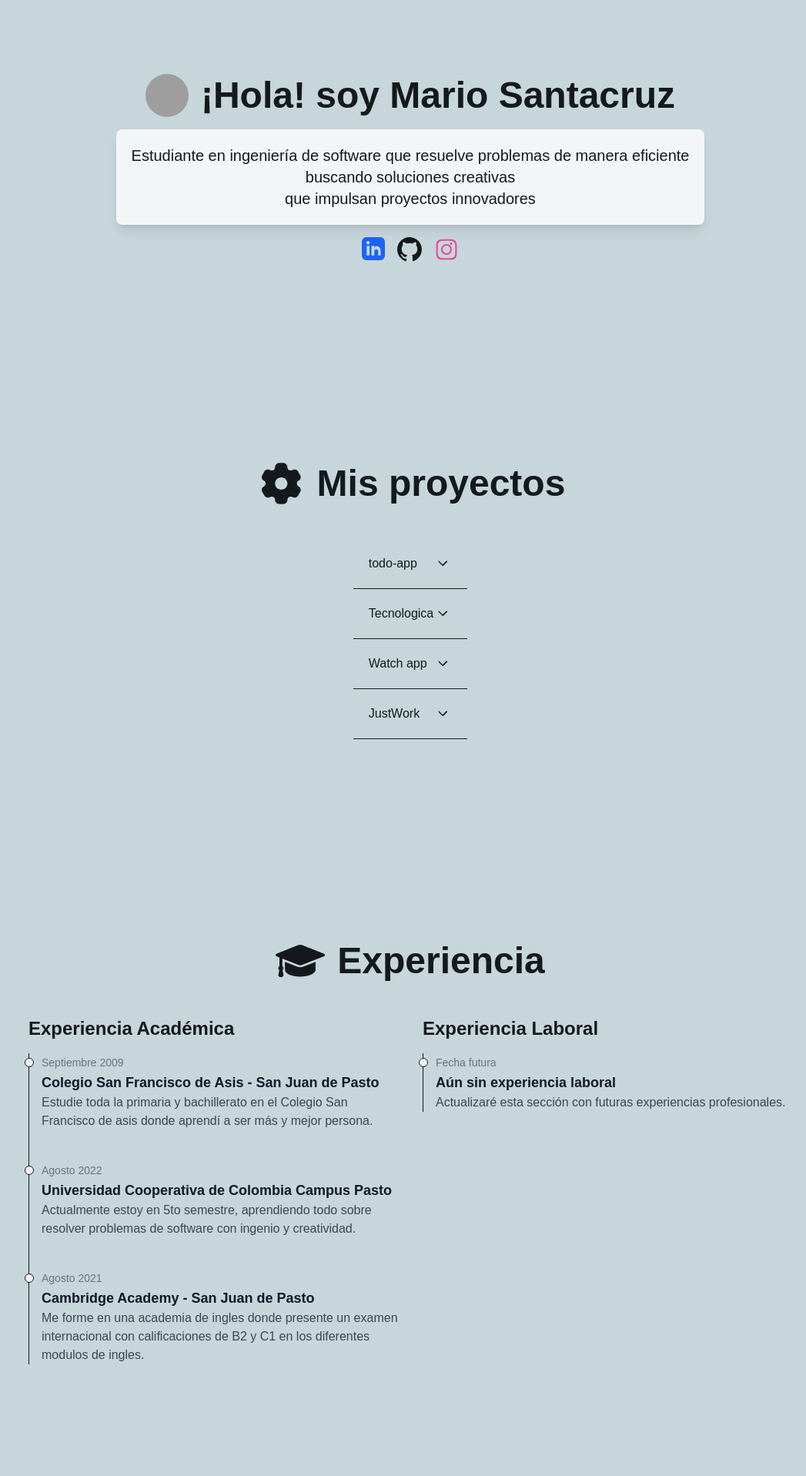
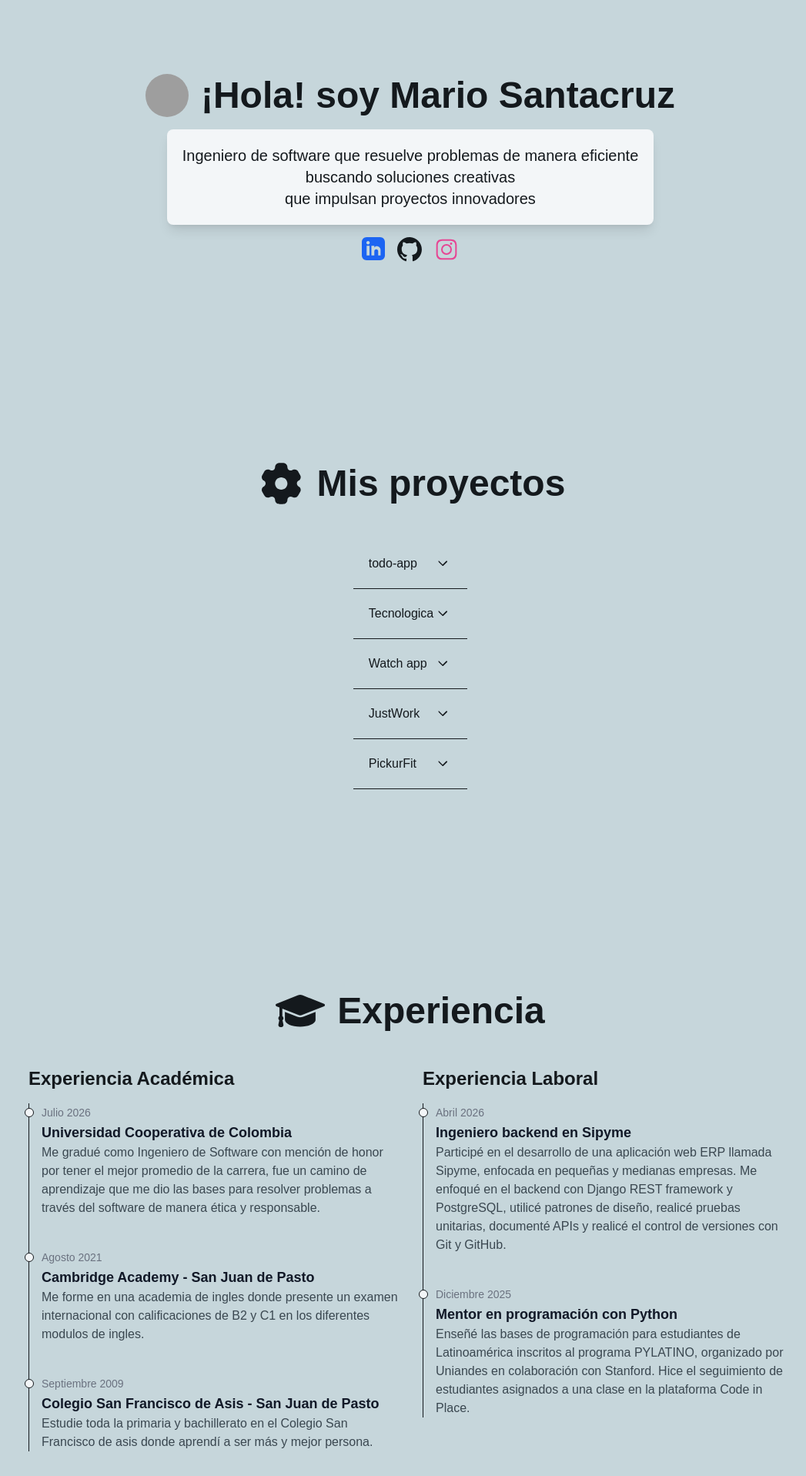
Before and after one commit to dastan8q/miportfolio, a Next.js app: page / in a window 1280 px wide. Shown: the part 880-2797 px from the top of the page at 77% size, without its empty margins (107-1154 px from the left). Built offline with nearby package versions, Linux system fonts and the light colour scheme; grey boxes are pictures that could not be loaded.

Commit message:
Actualizando experiencia y animaciones

```diff
--- a/app/globals.css
+++ b/app/globals.css
@@ -43,7 +43,7 @@ body {
 }
 
 .text-outline {
-  -webkit-text-stroke: 2px #fff;
+  -webkit-text-stroke: 0.045em #fff;
   color: transparent;
 }
 
--- a/app/layout.tsx
+++ b/app/layout.tsx
@@ -28,7 +28,7 @@ export default function RootLayout({
   children: React.ReactNode;
 }>) {
   return (
-    <html lang="en">
+    <html lang="en" className="scroll-smooth">
       <body
         className={`${geologicaRegular.variable} ${geistMono.variable} font-rubik antialiased`}
       >
--- a/app/page.tsx
+++ b/app/page.tsx
@@ -8,7 +8,6 @@ import MisStacksPlus from '@/components/MisStacksPlus';
 import Experiencia from '@/components/Experiencia';
 import AboutMe from '@/components/AboutMe';
 import ContactMe from '@/components/ContactMe';
-import Image from 'next/image';
 
 export default function Home() {
   useEffect(() => {
@@ -37,13 +36,6 @@ export default function Home() {
           </div>
 
           <div className="absolute inset-0 flex items-center justify-center">
-            <Image
-              src="/images/myimage.jpg"
-              alt="Mi imagen MS"
-              className="object-cover rounded-lg sm:w-60 sm:h-60 md:w-80 md:h-80 lg:w-96 lg:h-96"
-              width={500}
-              height={500}
-            />
             <h1 className="absolute text-outline text-6xl md:text-8xl lg:text-9xl font-bold text-center z-10">
               SOFTWARE ENGINEER
             </h1>
--- a/components/AboutMe.tsx
+++ b/components/AboutMe.tsx
@@ -9,7 +9,7 @@ export default function AboutMe() {
         <h1 className="text-darkMode text-5xl font-bold dark:text-brightMode">¡Hola! soy Mario Santacruz</h1>
         </div>
         <div className="bg-brightTitle text-darkMode rounded-lg shadow-lg p-5 w-85 mt-4 dark:bg-brightTitle">
-        <h2 className="flex text-center text-xl">Estudiante en ingeniería de software que resuelve problemas de manera eficiente
+        <h2 className="flex text-center text-xl">Ingeniero de software que resuelve problemas de manera eficiente
             <br />buscando soluciones creativas
             <br />que impulsan proyectos innovadores
         </h2>
--- a/components/Accordion.js
+++ b/components/Accordion.js
@@ -30,6 +30,13 @@ export default function Accordion() {
       description: "Just Work! es una aplicación web de redes profesionales, definida para tener una fácil conexión entre profesionales que buscan trabajo y empresas que ofrecen esos empleos.",
       image: "/images/justwork.png",
       link: "https://dev.azure.com/TecnoLogica/JustWork/_git/JustWorkAngular"
+    },
+    {
+      name: "PickurFit",
+      description: "PickurFit es una aplicación web que facilita el proceso de generar atuendos en el día a día según diferentes parámetros como el clima, los gustos del usuario, colores, etc... incorpora redes neuronales para la generación, dashboard, calendario, armario, recomendador de prendas, chatbot, entre más funcionalidades.",
+      image: "/images/pickurfit_project.png",
+      link: "https://github.com/hamil312/outfit-gen",
+      demo: "https://outfit-byjpwbuqb-hamilton-insandaras-projects.vercel.app/"
     }
   ];
 
@@ -83,6 +90,7 @@ export default function Accordion() {
                     <h5 className="mb-2 text-2xl font-bold tracking-tight text-darkMode dark:text-brightMode">Proyecto {project.name}</h5>
                   </a>
                   <p className="mb-3 font-normal text-darkMode dark:text-brightTitle">{project.description}</p>
+                  <div className="flex flex-col items-start gap-3">
                     <a
                       href={project.link}
                       target="_blank"
@@ -100,6 +108,26 @@ export default function Accordion() {
                         />
                       </svg>
                     </a>
+                    {project.demo && (
+                      <a
+                        href={project.demo}
+                        target="_blank"
+                        rel="noopener noreferrer"
+                        className="inline-flex items-center px-3 py-2 text-sm font-medium text-darkMode border border-darkMode rounded-lg hover:bg-darkMode hover:text-brightTitle focus:ring-4 focus:outline-none focus:ring-darkMode dark:text-brightMode dark:border-brightMode dark:hover:bg-brightMode dark:hover:text-darkMode dark:focus:ring-brightMode"
+                      >
+                        Demo
+                        <svg className="rtl:rotate-180 w-3.5 h-3.5 ms-2" aria-hidden="true" xmlns="http://www.w3.org/2000/svg" fill="none" viewBox="0 0 14 10">
+                          <path
+                            stroke="currentColor"
+                            strokeLinecap="round"
+                            strokeLinejoin="round"
+                            strokeWidth="2"
+                            d="M1 5h12m0 0L9 1m4 4L9 9"
+                          />
+                        </svg>
+                      </a>
+                    )}
+                  </div>
                 </div>
               </div>
             </div>
--- a/components/Experiencia.tsx
+++ b/components/Experiencia.tsx
@@ -32,27 +32,17 @@ export default function Experiencia() {
           <ol className="relative border-l border-darkMode dark:border-brightMode">
             <li className="mb-10 ml-4">
               <div className="absolute w-3 h-3 bg-brightTitle rounded-full mt-1.5 -left-1.5 border border-darkMode dark:border-gray-900 dark:bg-gray-700"></div>
-              <time className="mb-1 text-sm font-normal leading-none text-gray-500 dark:text-gray-500">Septiembre 2009</time>
+              <time className="mb-1 text-sm font-normal leading-none text-gray-500 dark:text-gray-500">
+                Julio 2026
+              </time>
               <h3 className="text-lg font-semibold text-gray-900 dark:text-white">
-                Colegio San Francisco de Asis - San Juan de Pasto
+                Universidad Cooperativa de Colombia
               </h3>
               <p className="mb-4 text-base font-normal text-darkText dark:text-gray-400">
-                Estudie toda la primaria y bachillerato en el Colegio San Francisco de asis donde aprendí a ser más y mejor persona.
+                Me gradué como Ingeniero de Software con mención de honor por tener el mejor promedio de la carrera, fue un camino de aprendizaje que me dio las bases para resolver problemas a través del software de manera ética y responsable.
               </p>
             </li>
             <li className="mb-10 ml-4">
-                <div className="absolute w-3 h-3 bg-brightTitle rounded-full mt-1.5 -left-1.5 border border-darkMode dark:border-gray-900 dark:bg-gray-700"></div>
-                <time className="mb-1 text-sm font-normal leading-none text-gray-500 dark:text-gray-500">
-                    Agosto 2022
-                </time>
-                <h3 className="text-lg font-semibold text-gray-900 dark:text-white">
-                    Universidad Cooperativa de Colombia Campus Pasto
-                </h3>
-                <p className="text-base font-normal text-darkText dark:text-gray-400">
-                    Actualmente estoy en 5to semestre, aprendiendo todo sobre resolver problemas de software con ingenio y creatividad.
-                </p>
-            </li>
-            <li className="ml-4">
               <div className="absolute w-3 h-3 bg-brightTitle rounded-full mt-1.5 -left-1.5 border border-darkMode dark:border-gray-900 dark:bg-gray-700"></div>
               <time className="mb-1 text-sm font-normal leading-none text-gray-500 dark:text-gray-500">
                   Agosto 2021
@@ -64,6 +54,16 @@ export default function Experiencia() {
                   Me forme en una academia de ingles donde presente un examen internacional con calificaciones de B2 y C1 en los diferentes modulos de ingles.
               </p>
             </li>
+            <li className="mb-10 ml-4">
+              <div className="absolute w-3 h-3 bg-brightTitle rounded-full mt-1.5 -left-1.5 border border-darkMode dark:border-gray-900 dark:bg-gray-700"></div>
+              <time className="mb-1 text-sm font-normal leading-none text-gray-500 dark:text-gray-500">Septiembre 2009</time>
+              <h3 className="text-lg font-semibold text-gray-900 dark:text-white">
+                Colegio San Francisco de Asis - San Juan de Pasto
+              </h3>
+              <p className="mb-4 text-base font-normal text-darkText dark:text-gray-400">
+                Estudie toda la primaria y bachillerato en el Colegio San Francisco de asis donde aprendí a ser más y mejor persona.
+              </p>
+            </li>
           </ol>
         </div>
         <div>
@@ -71,10 +71,26 @@ export default function Experiencia() {
           <ol className="relative border-l border-darkMode dark:border-brightMode">
             <li className="mb-10 ml-4">
               <div className="absolute w-3 h-3 bg-brightTitle rounded-full mt-1.5 -left-1.5 border border-darkMode dark:border-gray-900 dark:bg-gray-700"></div>
-              <time className="mb-1 text-sm font-normal leading-none text-gray-500 dark:text-gray-500">Fecha futura</time>
-              <h3 className="text-lg font-semibold text-gray-900 dark:text-white">Aún sin experiencia laboral</h3>
+              <time className="mb-1 text-sm font-normal leading-none text-gray-500 dark:text-gray-500">
+                Abril 2026
+              </time>
+              <h3 className="text-lg font-semibold text-gray-900 dark:text-white">
+                Ingeniero backend en Sipyme
+              </h3>
+              <p className="mb-4 text-base font-normal text-darkText dark:text-gray-400">
+                Participé en el desarrollo de una aplicación web ERP llamada Sipyme, enfocada en pequeñas y medianas empresas. Me enfoqué en el backend con Django REST framework y PostgreSQL, utilicé patrones de diseño, realicé pruebas unitarias, documenté APIs y realicé el control de versiones con Git y GitHub.
+              </p>
+            </li>
+            <li className="ml-4">
+              <div className="absolute w-3 h-3 bg-brightTitle rounded-full mt-1.5 -left-1.5 border border-darkMode dark:border-gray-900 dark:bg-gray-700"></div>
+              <time className="mb-1 text-sm font-normal leading-none text-gray-500 dark:text-gray-500">
+                Diciembre 2025
+              </time>
+              <h3 className="text-lg font-semibold text-gray-900 dark:text-white">
+                Mentor en programación con Python
+              </h3>
               <p className="text-base font-normal text-darkText dark:text-gray-400">
-                Actualizaré esta sección con futuras experiencias profesionales.
+                Enseñé las bases de programación para estudiantes de Latinoamérica inscritos al programa PYLATINO, organizado por Uniandes en colaboración con Stanford. Hice el seguimiento de estudiantes asignados a una clase en la plataforma Code in Place.
               </p>
             </li>
           </ol>
```
Also changed, not shown: public/images/pickurfit_project.png (added). Lines whose indentation alone changed are shown as unchanged.
